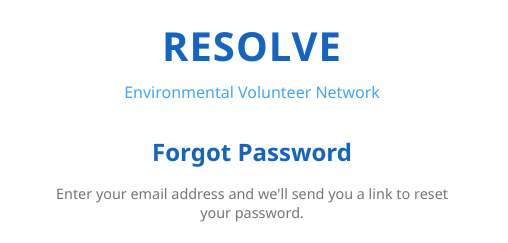
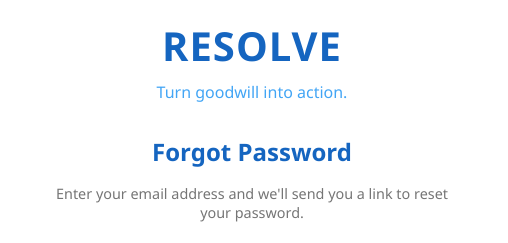
Before and after one commit to PREM2007-creator/RESVOLVE, a plain HTML site: page forgot.html in a window 1280 px wide. Shown: the part 232-475 px from the top of the page, 772-1280 px from the left. Drawn offline with Linux system fonts and the light colour scheme.

Commit message:
Update forgot.html

```diff
--- a/forgot.html
+++ b/forgot.html
@@ -230,7 +230,8 @@
         <div class="logo">
             <img src="LOGO1.png" alt="RESOLVE Logo"></a>
             <h1>RESOLVE</h1>
-            <p>Environmental Volunteer Network</p>
+            <p> Turn goodwill into action.
+</p>
         </div>
 
         <form class="password-form" id="passwordForm">
```
